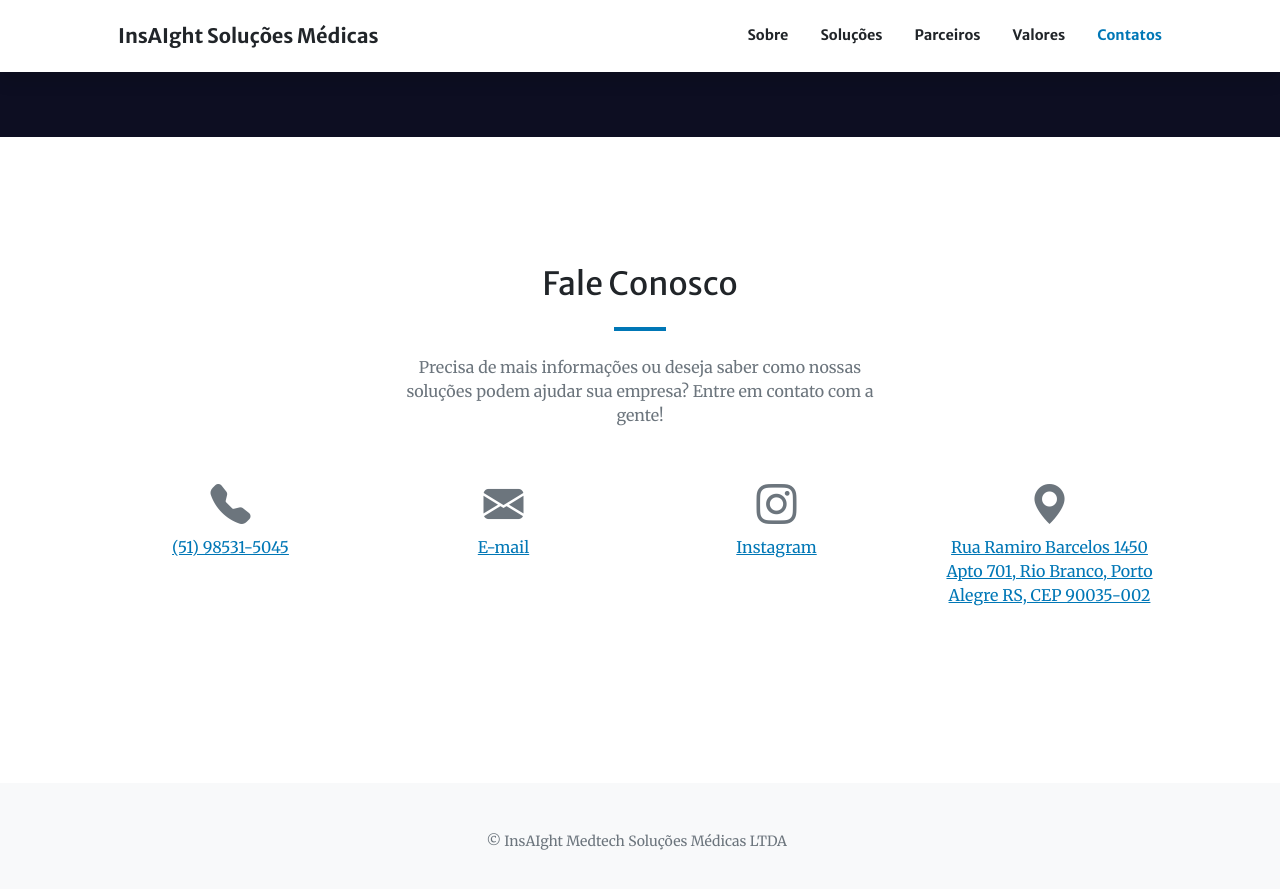
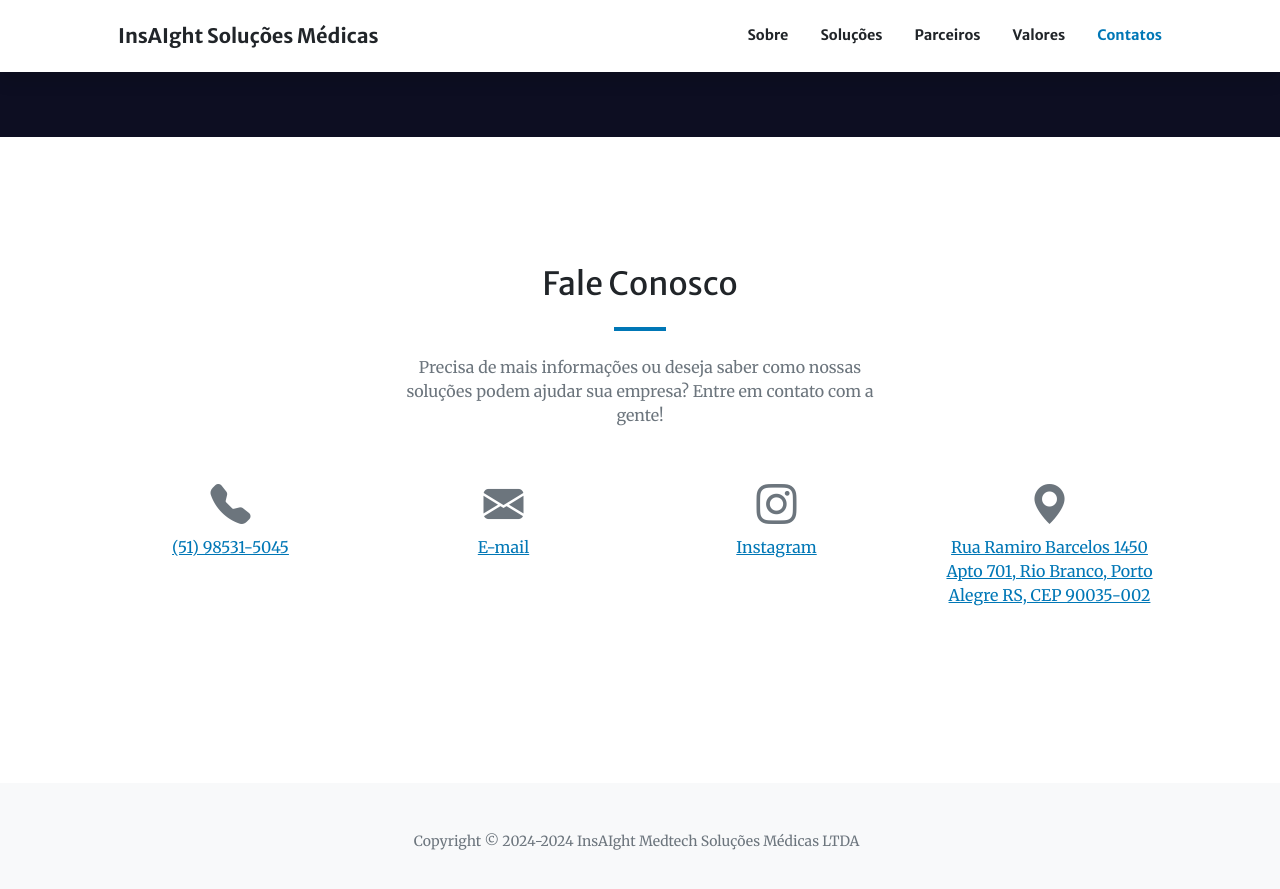
Before and after one commit to Vianest-iTec/vianest-itec.github.io, a Jekyll site: the page built from index.md, in a window 1280 px wide and 900 px high, scrolled down 4333 px. Shown: the top 889 px of the window. Built offline with Jekyll 4.4.1, drawn with Linux system fonts in a browser that asks for light colours; comment, search, counter and statistics services are not loaded.

Commit message:
feat: change copyright info in footer

```diff
--- a/_data/footer.yml
+++ b/_data/footer.yml
@@ -1 +1 @@
-copyright: '&copy; InsAIght Medtech Soluções Médicas LTDA'
+copyright: 'Copyright &copy; 2024-2024 InsAIght Medtech Soluções Médicas LTDA'
```
